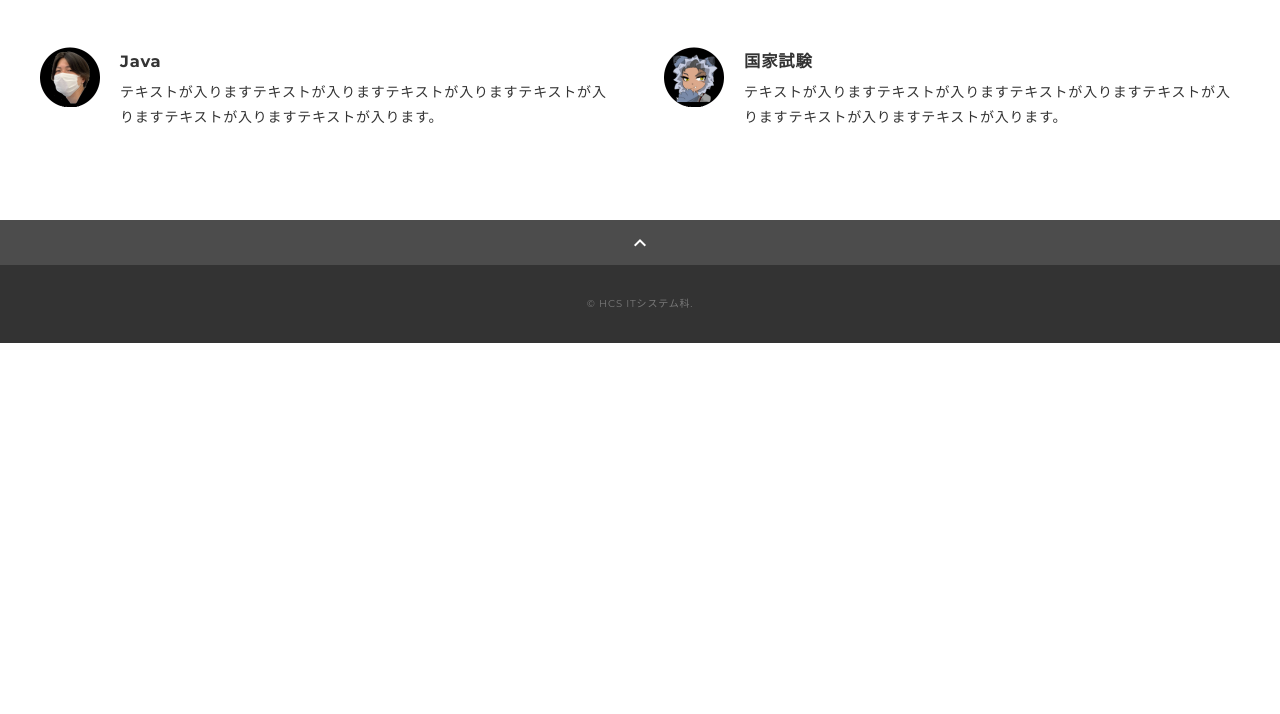
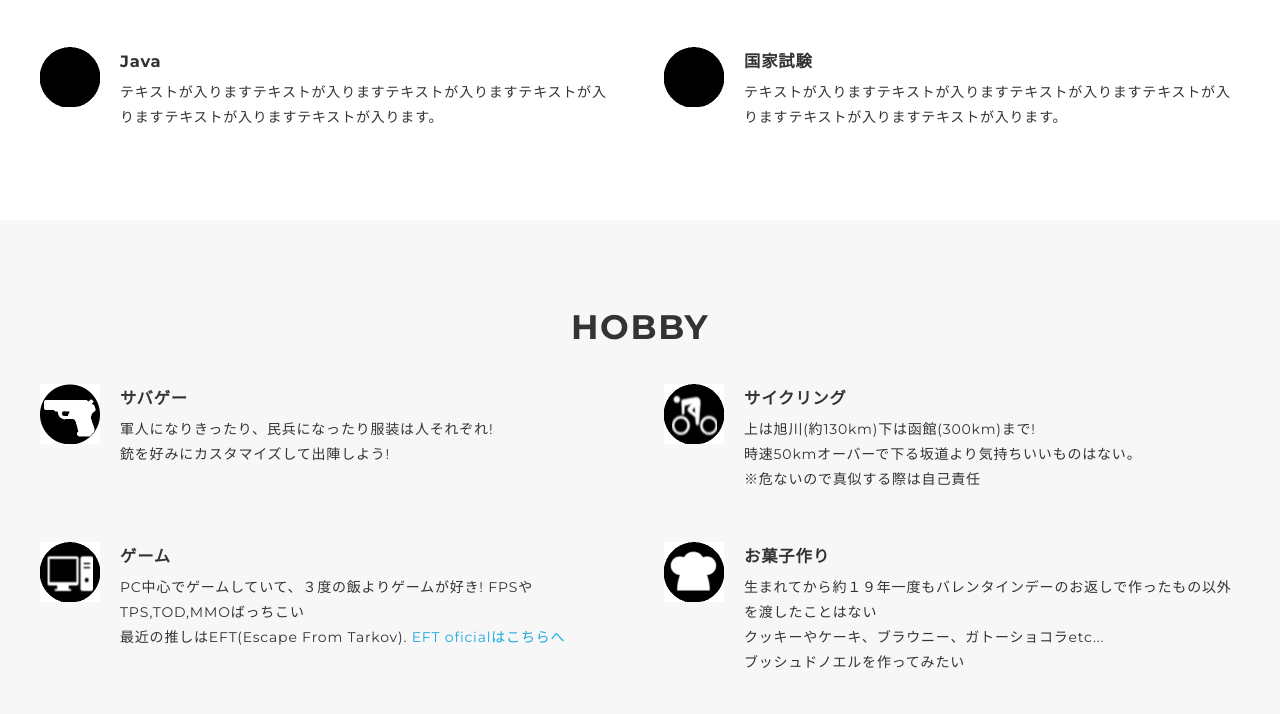
Before and after one commit to kk04260210/S1A321, a plain HTML site: page index.html in a window 1280 px wide. Shown: the part 1666-2380 px from the top of the page. Before the commit the page ends 2009 px from the top, so only its background shows below. Drawn offline with nearby package versions, Linux system fonts and the light colour scheme.

Commit message:
/.,mn b
,mnbv

```diff
--- a/index.html
+++ b/index.html
@@ -14,7 +14,7 @@
 	<link rel="shortcut icon" href="portfolio/img/favicon.ico" />
 </head>
 
-<body>
+<body >
 	<div class="wrapper">
 		<!-- header -->
 		<header class="header ">
@@ -27,6 +27,7 @@
 						<li class="header-nav-item"><a href="#about">ABOUT</a></li>
 						<li class="header-nav-item"><a href="#works">WORKS</a></li>
 						<li class="header-nav-item"><a href="#skill">SKILL</a></li>
+						<li class="header-nav-item"><a href="#hobby">HOBBY</a></li>
 					</ul>
 				</nav>
 			</div>
@@ -34,8 +35,8 @@
 		<!-- /header -->
 		<main class="content">
 			<!-- main-visual -->
-			<div class="main-visual" id="about">
-				<div class="main-visual-inner">
+			<div class="main-visual" id="about" >
+				<div class="main-visual-inner"	>
 					<p class="main-visual-title">KAITO NISHIDA</p>
 					<p class="main-visual-subtitle">PORTFOLIO</p>
 					<div class="main-visual-profile">
@@ -67,7 +68,8 @@
 						<a class="works-item btn-open" href="ensyu/10.html">ENSYU 10</a>
 						<a class="works-item btn-open" href="ensyu/11.html">ENSYU 11</a>
 						<a class="works-item btn-open" href="ensyu/12.html">ENSYU 12</a>
-						<a class="works-item btn-open" href="ensyu/13.html">ENSYU 13</a>
+						<a class="works-item btn-open" href="ensyu/13_1.html">ENSYU 13_1</a>
+						<a class="works-item btn-open" href="ensyu/13_2.html">ENSYU 13_2</a>
 						<a class="works-item btn-open" href="ensyu/14.html">ENSYU 14</a>
 						<a class="works-item btn-open" href="ensyu/15.html">ENSYU 15</a>
 						<a class="works-item btn-open" href="ensyu/16.html">ENSYU 16</a>
@@ -110,7 +112,7 @@
 							</div>
 						</div>
 						<div class="skill-item">
-							<p class="skill-img"><img src="ensyu/img/haruto.png" alt=""></p>
+							<p class="skill-img"><img src="portfolio/img/icon_skill.png" alt=""></p>
 							<div class="skill-body">
 								<h3 class="skill-name">Java</h3>
 								<p class="skill-text">
@@ -118,11 +120,60 @@
 							</div>
 						</div>
 						<div class="skill-item">
-							<p class="skill-img"><img src="ensyu/img/nashi.png" alt=""></p>
+							<p class="skill-img"><img src="portfolio/img/icon_skill.png" alt=""></p>
 							<div class="skill-body">
 								<h3 class="skill-name">国家試験</h3>
 								<p class="skill-text">
 									テキストが入りますテキストが入りますテキストが入りますテキストが入りますテキストが入りますテキストが入ります。</p>
+							</div>
+						</div>
+					</div>
+				</div>
+			</section>
+
+			<section class="skill section" id="hobby">
+				<div class="inner">
+					<h2 class="title">HOBBY</h2>
+					<div class="skill-list">
+						<div class="skill-item">
+							<p class="skill-img"><img src="portfolio/img/gun.png" alt=""></p>
+							<div class="skill-body">
+								<h3 class="skill-name">サバゲー</h3>
+								<p class="skill-text">
+									軍人になりきったり、民兵になったり服装は人それぞれ!<dt />
+									銃を好みにカスタマイズして出陣しよう!</p>
+							</div>
+						</div>
+						<div class="skill-item">
+							<p class="skill-img"><img src="portfolio/img/maru.png" alt=""></p>
+							<div class="skill-body">
+								<h3 class="skill-name">サイクリング</h3>
+								<p class="skill-text">
+									上は旭川(約130km)下は函館(300km)まで!<dt />
+									時速50kmオーバーで下る坂道より気持ちいいものはない。<dt />
+									※危ないので真似する際は自己責任</p>
+							</div>
+						</div>
+						<div class="skill-item">
+							<p class="skill-img"><img src="portfolio/img/pc.png" alt=""></p>
+							<div class="skill-body">
+								<h3 class="skill-name">ゲーム</h3>
+								<p class="skill-text">
+									PC中心でゲームしていて、３度の飯よりゲームが好き!
+									FPSやTPS,TOD,MMOばっちこい<dt />
+									最近の推しはEFT(Escape From Tarkov).
+									<a href="https://www.escapefromtarkov.com/">EFT oficialはこちらへ</a>
+								</p>
+							</div>
+						</div>
+						<div class="skill-item">
+							<p class="skill-img"><img src="portfolio/img/okashil.png" alt=""></p>
+							<div class="skill-body">
+								<h3 class="skill-name">お菓子作り</h3>
+								<p class="skill-text">
+									生まれてから約１９年一度もバレンタインデーのお返しで作ったもの以外を渡したことはない<dt />
+									クッキーやケーキ、ブラウニー、ガトーショコラetc...<dt />
+									ブッシュドノエルを作ってみたい</p>
 							</div>
 						</div>
 					</div>
```
